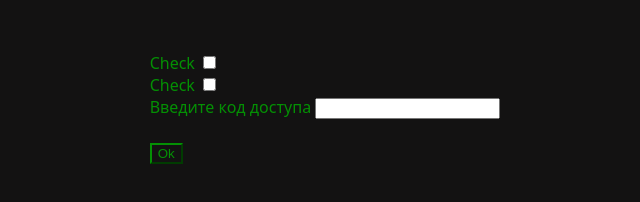
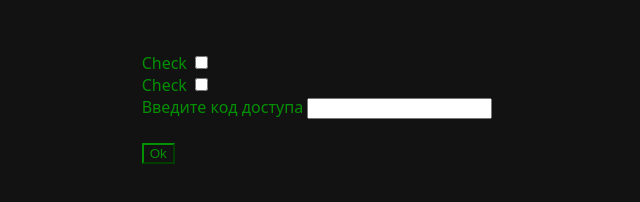
Before and after one commit to alex-knyazev/frontend-interview, a plain HTML site: page index.html in a window 1280 px wide. Shown: the whole page, without its empty margins (323-963 px from the left). Drawn offline with Linux system fonts and the light colour scheme.

Commit message:
fix styles

```diff
--- a/styles.css
+++ b/styles.css
@@ -4,7 +4,6 @@
 
 body {
     height: 100%;
-    width: 100%;
     font-family: system-ui, sans-serif;
     background-color: rgb(19, 18, 18);
 
@@ -17,7 +16,7 @@ body {
 
 form {
     margin: 0 auto;
-    top: 20px;;
+    top: 20px;
     position: sticky;
     width: max-content;
 }
```
